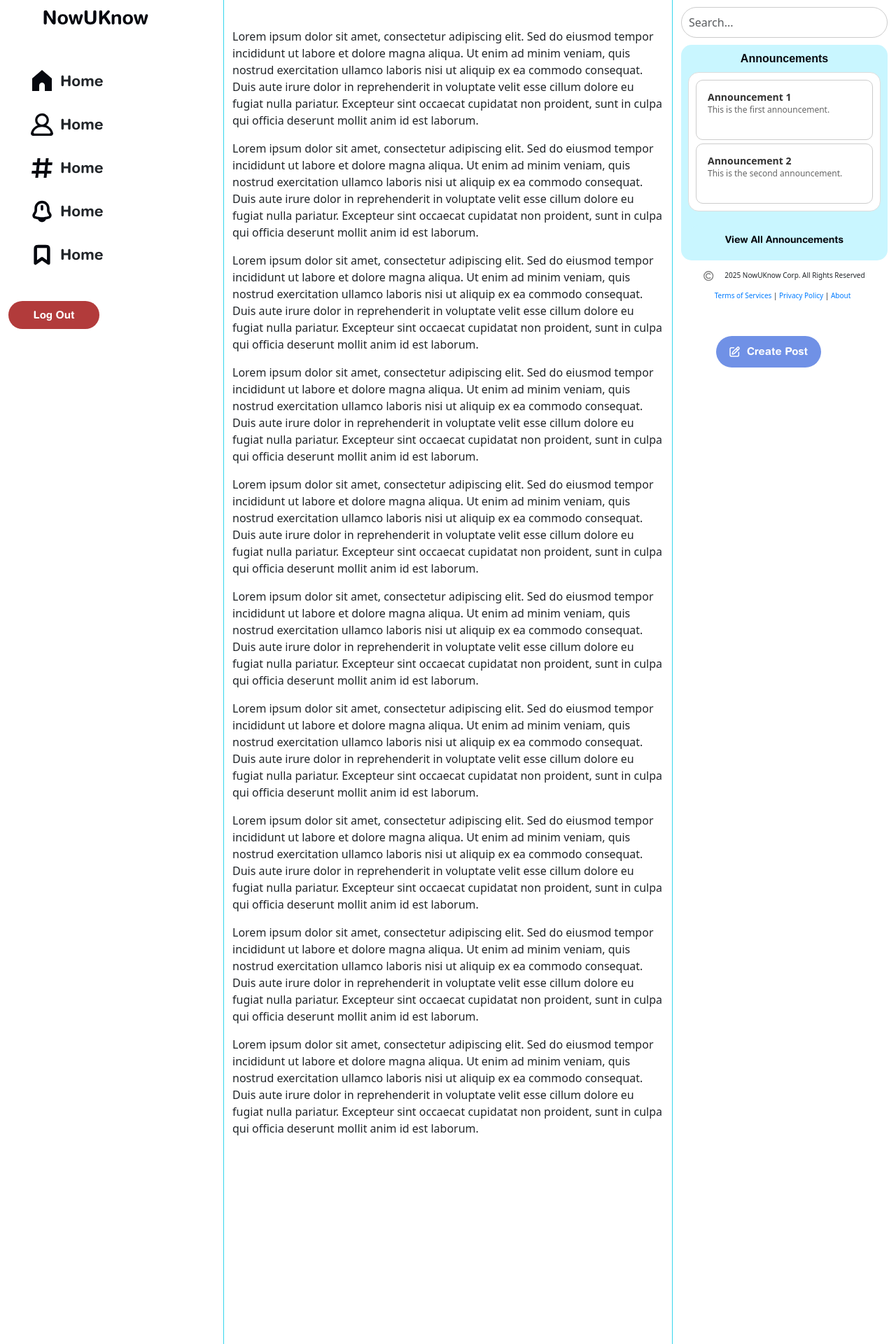
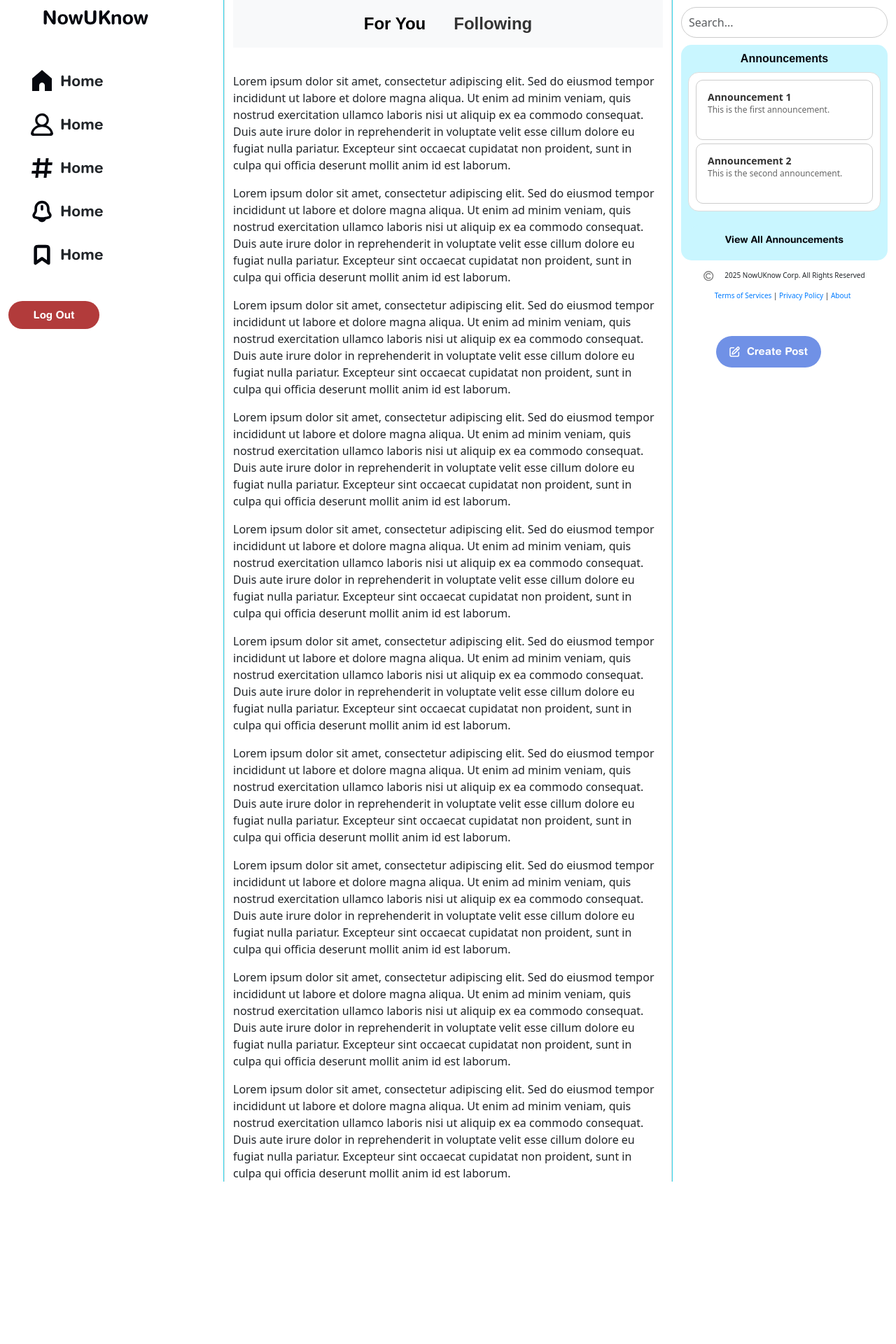
Before and after one commit to G4-NUK/NowUKnow, a PHP site: page / in a window 1280 px wide. Shown: the top 1920 px of the page at 70% size. After the commit the page ends 1688 px from the top, so only its background shows below. Run offline with PHP 8.4, Linux system fonts and the light colour scheme.

Commit message:
Navbar top and Scrollable Middle Column

```diff
--- a/assets/css/styles.css
+++ b/assets/css/styles.css
@@ -35,10 +35,14 @@ body {
 }
 
 .middle-column {
+    height: 100vh;
     flex: 2;
     background-color: #ffffff;
-    overflow-y: scroll;
-    padding-top: 20px;
+    overflow-y: auto;
+    overflow-x: hidden;
+    padding-top:0;
+    border-left: 1px solid #ddd;
+    border-right: 1px solid #ddd;
 }
 
 .middle-column::-webkit-scrollbar {
@@ -272,6 +276,37 @@ body {
     padding-top: 20px;
 }
 
+.middle-column .navbar {
+    margin-top: 0;
+    margin-bottom: 1rem;
+    text-align: center;
+}
+
+.middle-column .navbar-nav {
+    display: flex;
+    justify-content: center;
+    gap: 1.5rem;
+
+}
+
+.middle-column .nav-link {
+    font-family: 'Helvetica Rounded', sans-serif;
+    font-size: 1.5rem;
+    color: #333;
+}
+
+
+@media (max-width: 768px) {
+    .middle-column .navbar-nav {
+        flex-direction: row;
+        justify-content: center;
+        gap: 1rem;
+    }
+    .middle-column .nav-link {
+        font-size: 0.9rem;
+    }
+}
+
 @media (max-width: 768px) {
     .btn-create-post {
         width: 100%;
--- a/index.html
+++ b/index.html
@@ -37,6 +37,19 @@
 
             <!-- Middle Column -->
             <div class="col-md-6 middle-column">
+
+                <nav class="navbar navbar-expand-md navbar-light bg-light mb-3">
+                    <div class="container">
+                        <ul class="navbar-nav mx-auto">
+                            <li class="nav-item">
+                                <a class="nav-link active fw-bold" href="#">For You</a></li>
+                            <li class="nav-item">
+                                <a class="nav-link fw-bold" href="#">Following</a>
+                            </li>
+                        </ul>
+                    </div>
+                </nav>
+
                 <div class="content">
                     <p>Lorem ipsum dolor sit amet, consectetur adipiscing elit. Sed do eiusmod tempor incididunt ut
                         labore et dolore magna aliqua. Ut enim ad minim veniam, quis nostrud exercitation ullamco
@@ -143,8 +156,8 @@
 
     <!-- Bootstrap Script -->
     <script src="https://cdn.jsdelivr.net/npm/bootstrap@5.3.3/dist/js/bootstrap.bundle.min.js"
-        integrity="sha384-YvpcrYf0tY3lHB60NNkmXc5s9fDVZLESaAA55NDzOxhy9GkcIdslK1eN7N6jIeHz"
-        crossorigin="anonymous"></script>
+            integrity="sha384-YvpcrYf0tY3lHB60NNkmXc5s9fDVZLESaAA55NDzOxhy9GkcIdslK1eN7N6jIeHz"
+            crossorigin="anonymous"></script>
 </body>
 
 </html>
```
